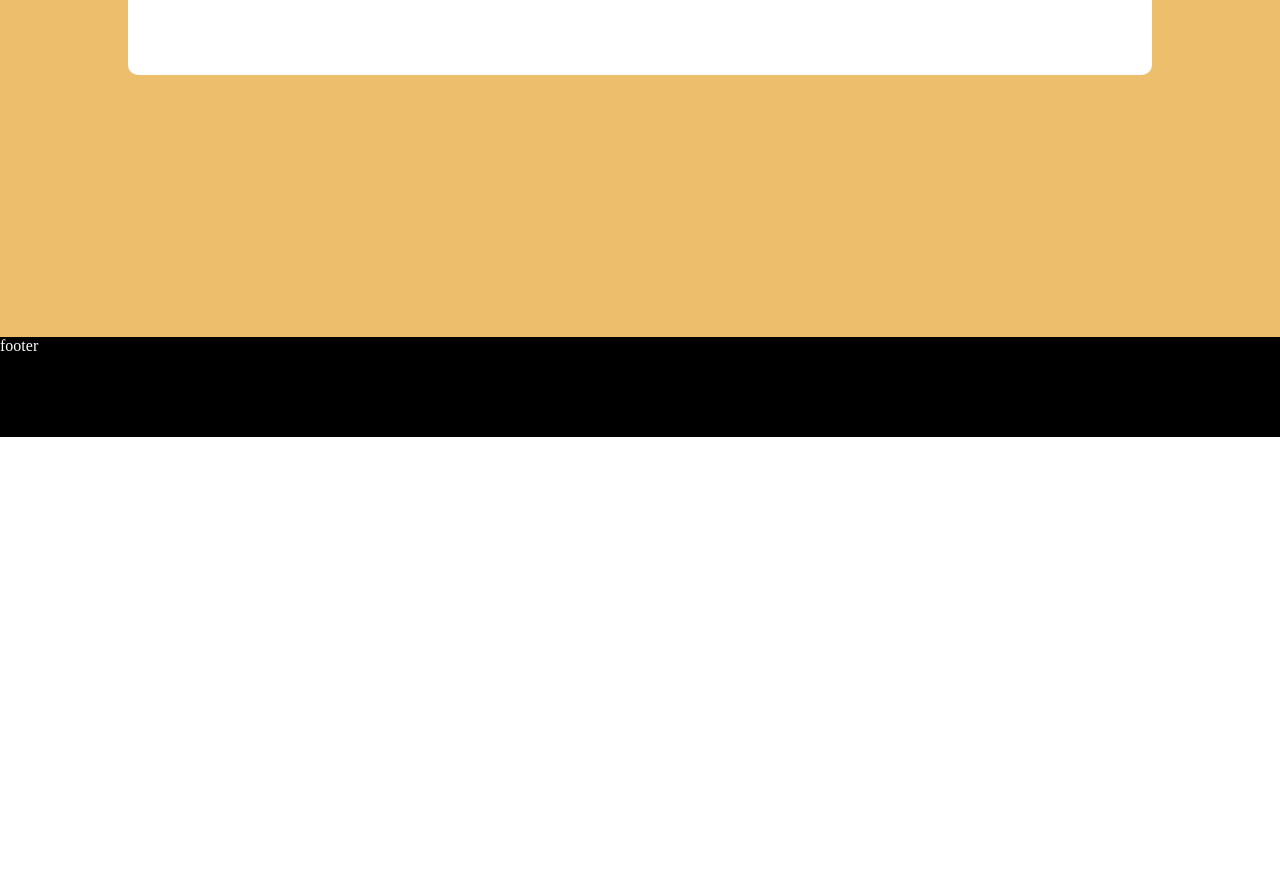
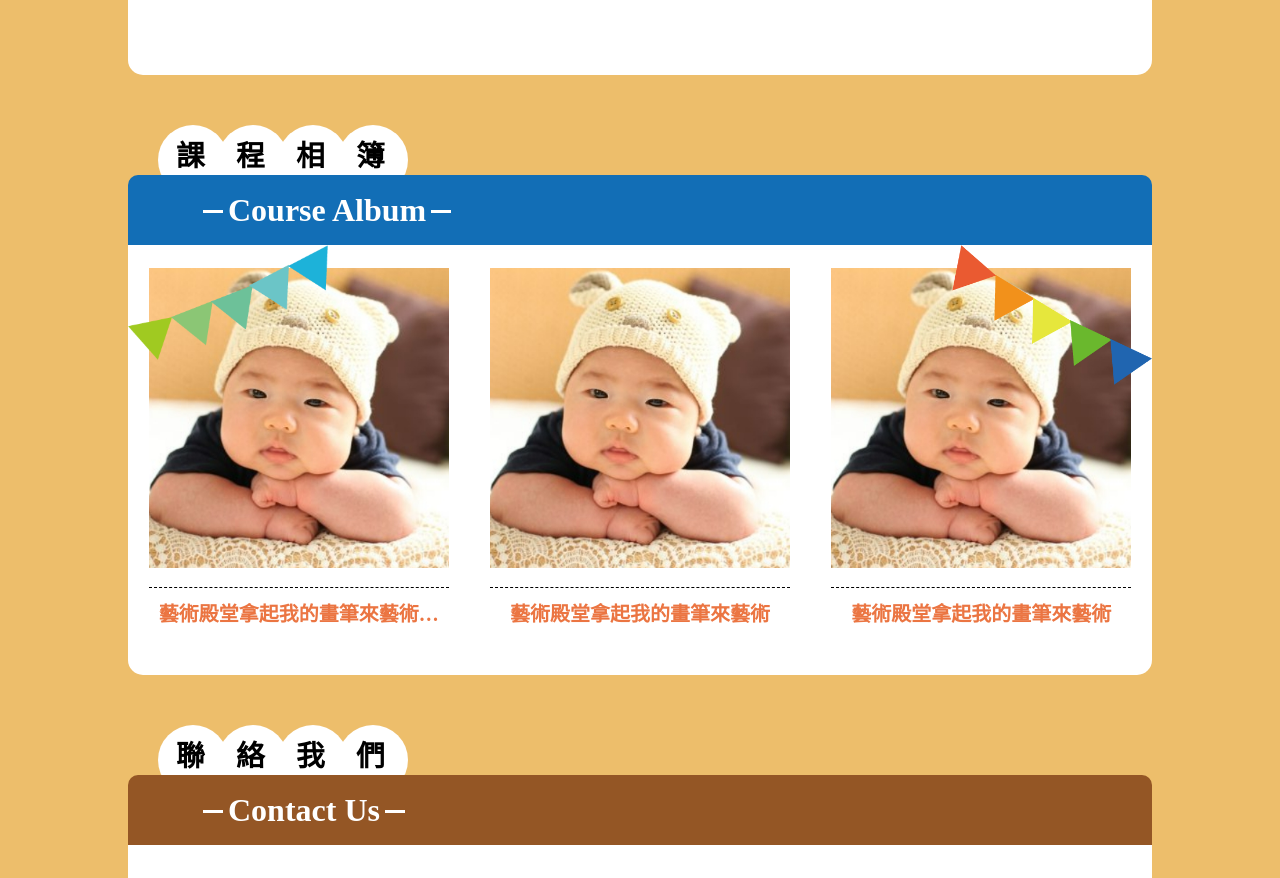
Before and after one commit to 10994015/Navia, a plain HTML site: page index.html in a window 1280 px wide. Shown: the part 1900-2778 px from the top of the page. Before the commit the page ends 2337 px from the top, so only its background shows below. Drawn offline with nearby package versions, Linux system fonts and the light colour scheme.

Commit message:
上課做:

```diff
--- a/index.html
+++ b/index.html
@@ -60,26 +60,7 @@
                             <div class="newItem">
                                 <div class="newItemTitle newItemTitle1"><i class="fas fa-plus"></i>2021/09/28 重要訊息招生公告!!!</div>
                                 <div class="newItemContent newItemContent1">
-                                    <p>Lorem ipsum dolor sit amet consectetur adipisicing elit. Quasi iste tempora deleniti cumque unde accusamus expedita blanditiis quidem, eligendi nobis at ut. Corrupti, autem saepe nulla ipsam nesciunt magni error.
-                                    Quod minima illum omnis, repellendus architecto nesciunt voluptatum asperiores expedita pariatur autem! Debitis molestias eveniet sint perferendis, atque voluptas! Itaque, velit eius. Aspernatur a reprehenderit, dicta saepe accusamus adipisci laborum.
-                                    Doloremque odit consequuntur blanditiis quis, nisi, soluta aliquid, facere fugit vitae commodi est eaque eius corporis consectetur. Nemo adipisci vero inventore, totam quod velit neque rem excepturi nostrum aliquam quam?
-                                    Ipsam sed officiis laboriosam aspernatur eligendi suscipit repellendus, nobis consequuntur dolore amet ut quam veniam, quae necessitatibus. Dolores, consequuntur et. Perferendis, rem doloremque minus distinctio odit ex quam aut odio!
-                                    Nam recusandae provident libero fugit autem voluptatem, magni nulla corrupti non cum cumque laboriosam eveniet facere molestiae. Nulla, ullam dicta a explicabo provident quas ratione doloremque adipisci atque praesentium non.
-                                    Sapiente cumque atque quia eius nemo, vero dolorem ab dicta. Sit, quos voluptatibus voluptate, eius id fugiat corporis quia ullam necessitatibus explicabo veniam perspiciatis aliquam facere culpa, velit totam sunt?
-                                    Ducimus vitae corporis necessitatibus quaerat veniam at eaque culpa. Sit laboriosam nam, magni eveniet voluptatem ut tenetur modi deleniti eligendi explicabo adipisci asperiores quo, cum a commodi id itaque quaerat.
-                                    Aut enim minima soluta in sapiente molestias sit illum temporibus ab asperiores hic, ipsam quidem aliquid consectetur. Vel consectetur iure repudiandae, repellendus mollitia ipsum suscipit porro velit expedita officia dolorum?
-                                    Soluta illum quisquam animi consequatur harum iste, eum expedita, nesciunt molestias eaque facilis? Iure animi sed laudantium laborum atque molestiae eos qui, error eius ullam illo! Aut sed expedita doloribus.
-                                    Eligendi odit ullam libero voluptatibus! Alias suscipit, nesciunt quod dolorum similique voluptas amet fuga recusandae temporibus explicabo cumque quasi sunt nobis! Deleniti deserunt non officia! Delectus aliquam eveniet error harum.
-                                    Dicta, vitae a? Placeat debitis cumque similique saepe accusamus, praesentium fuga quisquam eaque sit excepturi, reiciendis odio repudiandae exercitationem doloribus. Obcaecati tempora excepturi doloremque culpa odit debitis eveniet dolores voluptatum.
-                                    Magni a odio molestiae, rerum pariatur incidunt quisquam ipsam adipisci eveniet ex omnis, dignissimos officia delectus neque maiores minus voluptates corrupti optio libero, quaerat excepturi iure. Laboriosam veniam praesentium temporibus.
-                                    Maiores voluptatum temporibus odit expedita soluta nostrum neque labore? Reiciendis quam officia obcaecati amet exercitationem sed doloremque ullam, corrupti dolorum, accusamus incidunt animi quidem nesciunt iste quo dolores consequuntur expedita.
-                                    Laudantium id illum quod ab soluta obcaecati perspiciatis doloribus facilis consequatur dolore assumenda consequuntur, quasi eligendi, reprehenderit aspernatur iure nisi laborum illo dicta! Omnis tempora excepturi assumenda, cumque aliquid deserunt.
-                                    Culpa magnam nam molestiae quos nemo distinctio delectus maiores natus itaque alias odit illo doloribus ipsa dolore autem, vero eaque cum voluptates sed obcaecati? Accusamus velit cupiditate eius voluptas nobis.
-                                    Velit deleniti, odio consequuntur ipsa laborum recusandae accusamus consequatur ex. Officiis aliquid animi ducimus! Inventore perferendis omnis quaerat sint, optio eos autem sed minus laboriosam rerum. Iure ipsum quae dicta.
-                                    Totam accusamus nihil ullam fugit assumenda, iste placeat in quo amet. Minima, vel magni quo nesciunt, ad iste asperiores deserunt quae quibusdam earum a provident consectetur laboriosam exercitationem, ipsam ipsum.
-                                    Quia, rerum quisquam enim, nihil harum delectus laborum, aut quos molestiae minus possimus consectetur itaque maiores esse. Labore, unde. Ipsam officia provident doloribus nobis porro mollitia asperiores natus, et debitis.
-                                    Eos, earum necessitatibus? Nobis doloremque voluptas blanditiis molestiae sequi deleniti minus at. Assumenda tempore aut asperiores repudiandae non officiis fugit alias laudantium sunt consequatur esse dolore, adipisci inventore magnam exercitationem!
-                                    Nobis minus cumque numquam accusamus perspiciatis maiores beatae eum tenetur maxime odit, doloribus qui animi itaque quo nihil vel temporibus, facilis inventore natus aperiam nesciunt aspernatur ipsam adipisci optio. Possimus!</p>
+                                    <p> Possimus!</p>
                                 </div>
                             </div>
                             <div class="newItem">
@@ -103,11 +84,96 @@
                     </div>
 
 
+                </div>
             </div>
+
+            <div class="courseAlbum">
+                <div class="albumBox">
+
+                    <h1 class="albumtitle albumtitle1">課</h1><h1 class="albumtitle albumtitle2">程</h1><h1 class="albumtitle albumtitle3">相</h1><h1 class="albumtitle albumtitle4">簿</h1>
+                    <div class="albumHeader">
+                        <h1>Course Album</h1>
+                    </div>
+
+                    <div class="albumContent">
+                            <img src="styles/images/topleft.png" alt="" class="albumTopLeft">
+                            <img src="styles/images/topright.png" alt="" class="albumTopRight">
+                        <div class="albumItem">
+                            <span class="albumImg">
+
+                                <div class="bg-touch">
+                                    <img src="styles/images/btn-touch.png" alt="" class="btn-touch">
+                                </div>
+                                <img src="styles/images/baby.jpg" alt="" class="albumPhoto">
+
+                            </span>
+                            <p>
+                                藝術殿堂拿起我的畫筆來藝術藝術殿堂拿起我的畫筆來藝術
+                            </p>
+                        </div>
+                        <div class="albumItem">
+                            <span class="albumImg">
+
+                                    <div class="bg-touch">
+                                        <img src="styles/images/btn-touch.png" alt="" class="btn-touch">
+                                    </div>
+                                    <img src="styles/images/baby.jpg" alt="" class="albumPhoto">
+
+                            </span>
+                            <p>
+                                藝術殿堂拿起我的畫筆來藝術
+                            </p>
+                        </div>
+                        <div class="albumItem">
+                            <span class="albumImg">
+
+                                    <div class="bg-touch">
+                                        <img src="styles/images/btn-touch.png" alt="" class="btn-touch">
+                                    </div>
+                                    <img src="styles/images/baby.jpg" alt="" class="albumPhoto">
+
+                            </span>
+                            <p>
+                                藝術殿堂拿起我的畫筆來藝術
+                            </p>
+                        </div>
+                </div>
+
+                </div>
+            </div>
+
+
+            <div class="contactUs">
+                    <div class="contactBox">
+
+                        <h1 class="contacttitle contacttitle1">聯</h1><h1 class="contacttitle contacttitle2">絡</h1><h1 class="contacttitle contacttitle3">我</h1><h1 class="contacttitle contacttitle4">們</h1>
+                        <div class="contactHeader">
+                            <h1>Contact Us</h1>
+                        </div>
+
+                        <div class="contactContent">
+                            <div class="contactLeft">
+                                <label for="">
+                                    <p>姓名</p>
+                                    <input type="text">
+                                </label>
+                                <label for="">
+                                    <p>電話</p>
+                                    <input type="text">
+                                </label>
+                                <label for="">
+                                    <p>信箱</p>
+                                    <input type="email"">
+                                </label>
+                            </div>
+                        </div>
+
+                    </div>
+                </div>
     </main>
 
     <footer id="footer">
-        footer
+        <img src="styles/images/footer2.png" alt="">
     </footer>
     <script type="text/javascript" src="https://code.jquery.com/jquery-1.11.0.min.js"></script>
     <script type="text/javascript" src="https://code.jquery.com/jquery-migrate-1.2.1.min.js"></script>
--- a/script/script.js
+++ b/script/script.js
@@ -23,6 +23,9 @@ function openNew(){
     console.log(!newItemContent[t].classList.contains('active'));
     if(!newItemContent[t].classList.contains('active')){
         removeNew();
+        newItemTitle[t].style.color="#E83428";
+        newItemTitle[t].style.transition=".5s";
+        newItemTitle[t].style.fontWeight="600";
         newItemContent[t].classList.add('active');
         newToggle[t].classList.add('fa-window-minimize');
     }else{
@@ -32,6 +35,9 @@ function openNew(){
 
 function removeNew(){
     for(var r=0;r<newItemContent.length;r++){
+        newItemTitle[r].style.color="#000";
+        newItemTitle[r].style.transition=".5s";
+        newItemTitle[r].style.fontWeight="500";
         newItemContent[r].classList.remove('active');
         newToggle[r].classList.remove('fa-window-minimize');
     }
--- a/styles/style.css
+++ b/styles/style.css
@@ -5,6 +5,8 @@
 }
 header{
     width:100%;
+    z-index:9999999999 ;
+
 }
 header .headerBg{
     width: 100%;
@@ -20,7 +22,7 @@ nav{
     padding: 15px 200px;
     transition: .5s ease;
     margin-top: -5px;
-    z-index: 999999999;
+    z-index: 9999999999;
 }
 nav.sticky{
     padding: 8px 150px;
@@ -91,7 +93,7 @@ nav > .navlist img{
 }
 nav .menu{
     display: none;
-    z-index: 99999;
+    z-index: 99999999999999;
 }
 main{
     width: 100%;
@@ -102,22 +104,28 @@ main{
 
 }
 
-main .latestNews{
+main .latestNews,
+main .courseAlbum,
+main .contactUs{
     width: 100%;
     display: flex;
     justify-content: center;
     margin-top: 100px;
 }
-main .latestNews .newsBox{
+main .latestNews .newsBox,
+main .courseAlbum .albumBox,
+main .contactUs .contactBox{
     width: 80%;
     min-height: 500px;
     height: auto;
-    background: #fff;
-    border-radius: 10px;
+    background: #ffffff;
+    border-radius: 15px;
     position: relative;
-    z-index: 999999;
+    z-index: 9;
 }
-main .latestNews .newsBox .newtitle{
+main .latestNews .newsBox .newtitle,
+main .courseAlbum .albumBox .albumtitle,
+main .contactUs .contactBox .contacttitle{
     position: absolute;
     top: -50px;
     width: 70px;
@@ -130,16 +138,16 @@ main .latestNews .newsBox .newtitle{
     font-size: 1.8rem;
     z-index: -1;
 }
-.newtitle1{
+.newtitle1,.albumtitle1,.contacttitle1{
     left:30px;
 }
-.newtitle2{
+.newtitle2 ,.albumtitle2,.contacttitle2{
     left:90px;
 }
-.newtitle3{
+.newtitle3,.albumtitle3,.contacttitle3{
     left:150px;
 }
-.newtitle4{
+.newtitle4,.albumtitle4,.contacttitle4{
     left:210px;
 }
 main .latestNews .newsBox .newsHeader{
@@ -152,11 +160,15 @@ main .latestNews .newsBox .newsHeader{
     border-top-left-radius: 10px;
     border-top-right-radius: 10px;
 }
-main .latestNews .newsBox .newsHeader h1{
+main .latestNews .newsBox .newsHeader h1,
+main .courseAlbum .albumBox .albumHeader h1,
+main .contactUs .contactBox .contactHeader h1{
     color:#fff;
     position: relative;
 }
-main .latestNews .newsBox .newsHeader h1::after{
+main .latestNews .newsBox .newsHeader h1::after,
+main .courseAlbum .albumBox .albumHeader h1::after,
+main .contactUs .contactBox .contactHeader h1::after{
     content:'';
     background: #fff;
     width: 20px;
@@ -165,7 +177,9 @@ main .latestNews .newsBox .newsHeader h1::after{
     left: -25px;
     top: 50%;
 }
-main .latestNews .newsBox .newsHeader h1::before{
+main .latestNews .newsBox .newsHeader h1::before,
+main .courseAlbum .albumBox .albumHeader h1::before,
+main .contactUs .contactBox .contactHeader h1::before{
     content:'';
     background: #fff;
     width: 20px;
@@ -174,7 +188,8 @@ main .latestNews .newsBox .newsHeader h1::before{
     right: -25px;
     top: 50%;
 }
-main .latestNews .newsBox .newItem{
+main .latestNews .newsBox .newItem,
+main .courseAlbum .albumBox .albumBox .albumItem{
     width: 100%;
     padding:10px 30px;
 }
@@ -184,14 +199,10 @@ main .latestNews .newsBox .newItem .newItemTitle{
     border-bottom: 1px dashed #000;
     cursor: pointer;
     line-height: 50px;
-    font-size: 1.3rem;
+    font-size: 1.2rem;
     position: relative;
 }
-.newItemTitle.sticky{
-    transition: 1s;
-    color:#E83428;
-    font-weight: 600;
-}
+
 
 main .latestNews .newsBox .newItem .newItemTitle > i{
     position: absolute;
@@ -211,16 +222,16 @@ main .latestNews .newsBox .newItem .newItemContent p{
     padding: 10px;
     height: auto;
 }
-main .latestNews .newsBox .newItem .newItemContent::-webkit-scrollbar{
+main .latestNews .newsBox .newItem .newItemContent::-webkit-scrollbarr{
     width: .5rem;
     background: rgba(237, 190, 107, .3);
     border-radius: 5PX;
 }
-main .latestNews .newsBox .newItem .newItemContent::-webkit-scrollbar-track {
+main .latestNews .newsBox .newItem .newItemContent::-webkit-scrollbar-track{
     box-shadow: inset 0 0 6px rgba(0, 0, 0, 0.1);
   }
 
-main .latestNews .newsBox .newItem .newItemContent::-webkit-scrollbar-thumb {
+main .latestNews .newsBox .newItem .newItemContent::-webkit-scrollbar-thumb{
     background-color: rgba(237, 190, 107, 1);
     border-radius: 5px;
   }
@@ -229,11 +240,138 @@ main .latestNews .newsBox .newItem .newItemContent.active{
     height: 250px;
 
 }
+
+main .courseAlbum .albumBox .albumHeader{
+    width: 100%;
+    height: 70px;
+    background: #126EB6;
+    display: flex;
+    align-items: center;
+    padding-left: 100px;
+    border-top-left-radius: 10px;
+    border-top-right-radius: 10px;
+}
+main .courseAlbum .albumBox .albumContent{
+    display: flex;
+    justify-content: space-around;
+    position: relative;
+}
+main .courseAlbum .albumBox .albumContent .albumItem{
+    width: 30%;
+    height: 400px;
+    display: flex;
+    justify-content: center;
+    align-items: center;
+    flex-direction: column;
+    padding-top: 15px;
+    cursor: pointer;
+
+}
+main .courseAlbum .albumBox .albumContent .albumItem:hover>.albumImg .bg-touch{
+    opacity: 1;
+    transition: .5s;
+}
+main .courseAlbum .albumBox .albumContent .albumItem .albumImg{
+    position: relative;
+
+}
+main .courseAlbum .albumBox .albumContent .albumItem .albumImg .bg-touch{
+    position: absolute;
+    width: 100%;
+    height: 100%;
+    z-index: 9;
+    background: rgba(235, 117, 66, 0.3);
+    display: flex;
+    justify-content: center;
+    align-items: center;
+    opacity: 0;
+
+}
+main .courseAlbum .albumBox .albumContent .albumItem .albumImg .albumPhoto{
+    width:300px;
+    height: 300px;
+    object-fit: cover;
+    z-index: 8;
+}
+main .courseAlbum .albumBox .albumContent .albumItem > p{
+    margin-top: 15px;
+    border-top: 1px #000 dashed;
+    width: 300px;
+    text-align: center;
+    padding: 10px;
+    font-size: 20px;
+    font-weight: 600;
+    color:#EB7542;
+    overflow:hidden;
+    white-space: nowrap;
+    text-overflow: ellipsis;
+}
+.albumTopLeft{
+    position: absolute;
+    top: 0;
+    left: 0;
+    width: 200px;
+    z-index: 99;
+
+}
+.albumTopRight{
+    position: absolute;
+    top: 0;
+    right: 0;
+    width: 200px;
+    z-index: 99;
+}
+main .contactUs .contactBox .contactHeader{
+    width: 100%;
+    height: 70px;
+    background: #945625;
+    display: flex;
+    align-items: center;
+    padding-left: 100px;
+    border-top-left-radius: 10px;
+    border-top-right-radius: 10px;
+}
+main .contactUs .contactBox .contactContent{
+    padding: 15px;
+}
+main .contactUs .contactBox .contactContent .contactLeft{
+    display: flex;
+    flex-direction: column;
+}
+main .contactUs .contactBox .contactContent .contactLeft label{
+    width: 300px;
+    background: #B07C3D;
+    height: 40px;
+    border-radius: 30px;
+    display: flex;
+    line-height: 40px;
+    padding-left:15px;
+    color:#fff;
+    font-weight: 600;
+    border:1px #B07C3D solid;
+    margin: 20px 0;
+}
+main .contactUs .contactBox .contactContent .contactLeft label>p{
+    width: 50px;
+}
+main .contactUs .contactBox .contactContent .contactLeft label > input{
+    height: 37px;
+    width:250px;
+    border-bottom-right-radius: 20px;
+    border-top-right-radius: 20px;
+    border: none;
+    outline: none;
+    font-size: 18px;
+    padding: 5px;
+}
 footer{
     width: 100%;
-    height: 100px;
-    background-color: #000;
     color:#fff;
+}
+footer >img{
+    width: 100%;
+    height: 150px;
+    object-fit: cover;
 }
 footer .footerbg{
     position: absolute;
```
Also changed, not shown: styles/images/baby.jpg (added), styles/images/btn-touch.png (added), styles/images/footer2.png (added), styles/images/topleft.png (renamed from styles/images/資產 8.png), styles/images/topright.png (renamed from styles/images/資產 7.png).
